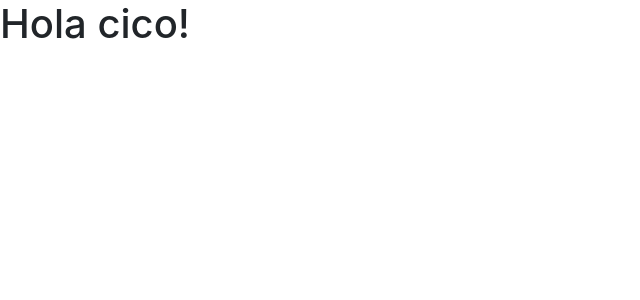
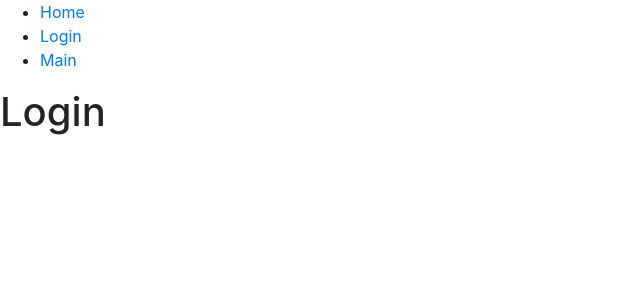
Before and after one commit to alfonsocatanzaro/go-wol-esx, a React (Create React App) app in the folder ui/: page / in a window 1280 px wide. Shown: the top 300 px of the page, without its empty margins (0-640 px from the left). Built offline with nearby package versions, Linux system fonts and the light colour scheme.

Commit message:
UI Pages with router

```diff
--- a/ui/package.json
+++ b/ui/package.json
@@ -10,10 +10,12 @@
     "@types/node": "^12.12.38",
     "@types/react": "^16.9.34",
     "@types/react-dom": "^16.9.7",
+    "@types/react-router-dom": "^5.1.5",
     "bootstrap": "^4.4.1",
     "node-sass": "^4.14.1",
     "react": "^16.13.1",
     "react-dom": "^16.13.1",
+    "react-router-dom": "^5.1.2",
     "react-scripts": "3.4.1",
     "typescript": "^3.7.5"
   },
--- a/ui/src/App.tsx
+++ b/ui/src/App.tsx
@@ -1,11 +1,42 @@
 import React from 'react';
+import Main from './pages/Main';
+import Login from './pages/Login';
+import { BrowserRouter as Router, Switch, Route, Link } from 'react-router-dom';
 // import styles from './App.module.css';
 
 function App() {
   return (
-    <div className="content">
-      <h1>Hola cico!</h1>
-    </div>
+    <Router>
+      <div>
+        <nav>
+          <ul>
+            <li>
+              <Link to="/">Home</Link>
+            </li>
+            <li>
+              <Link to="/login">Login</Link>
+            </li>
+            <li>
+              <Link to="/main">Main</Link>
+            </li>
+          </ul>
+        </nav>
+
+        {/* A <Switch> looks through its children <Route>s and
+            renders the first one that matches the current URL. */}
+        <Switch>
+          <Route path="/login">
+            <Login />
+          </Route>
+          <Route path="/main">
+            <Main />
+          </Route>
+          <Route path="/">
+            <Login />
+          </Route>
+        </Switch>
+      </div>
+    </Router>
   );
 }
 
--- /dev/null
+++ b/ui/src/pages/Login.tsx
@@ -0,0 +1,7 @@
+import React from 'react';
+
+function Login() {
+  return <h1>Login</h1>;
+}
+
+export default Login;
--- /dev/null
+++ b/ui/src/pages/Main.tsx
@@ -0,0 +1,7 @@
+import React from 'react'
+
+function Main() {
+  return <h1>Main Page</h1>
+}
+
+export default Main
```
Also changed, not shown: 1 other file (tests, documents, lock files or other folders).
